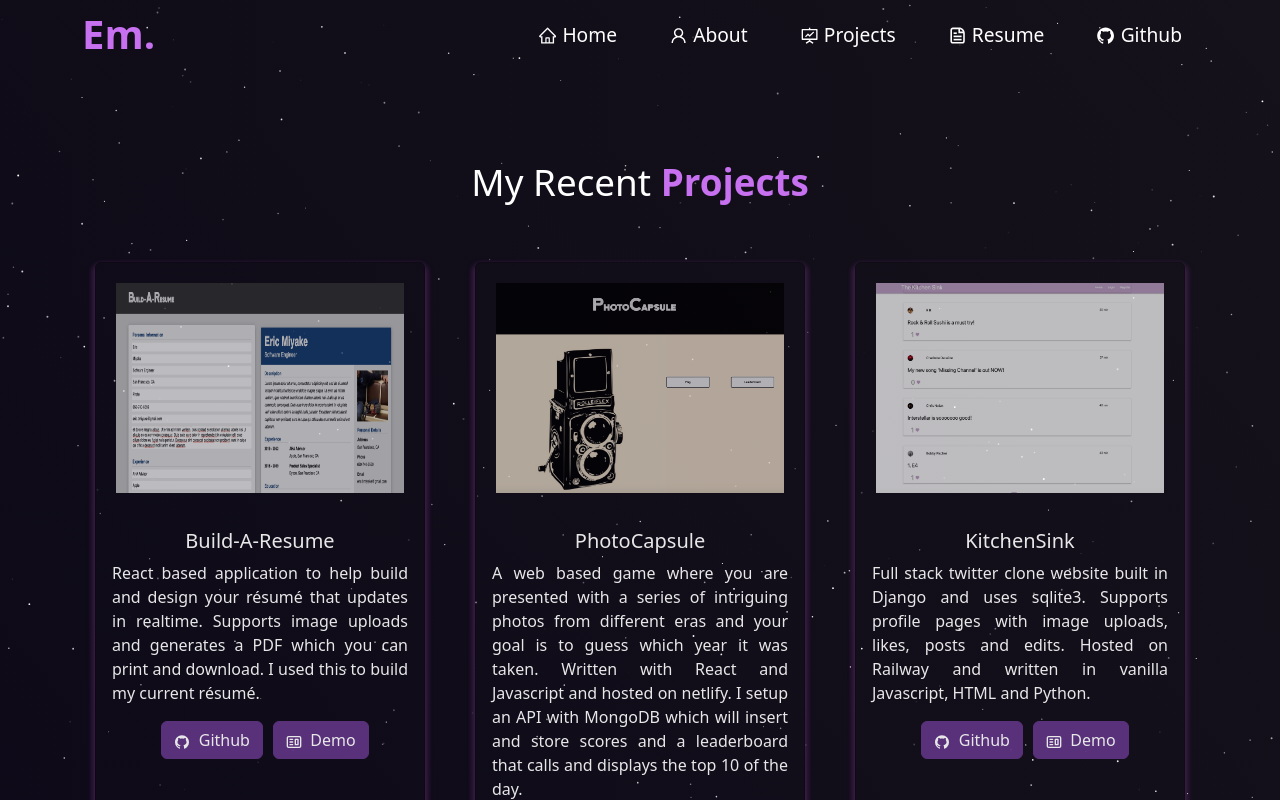
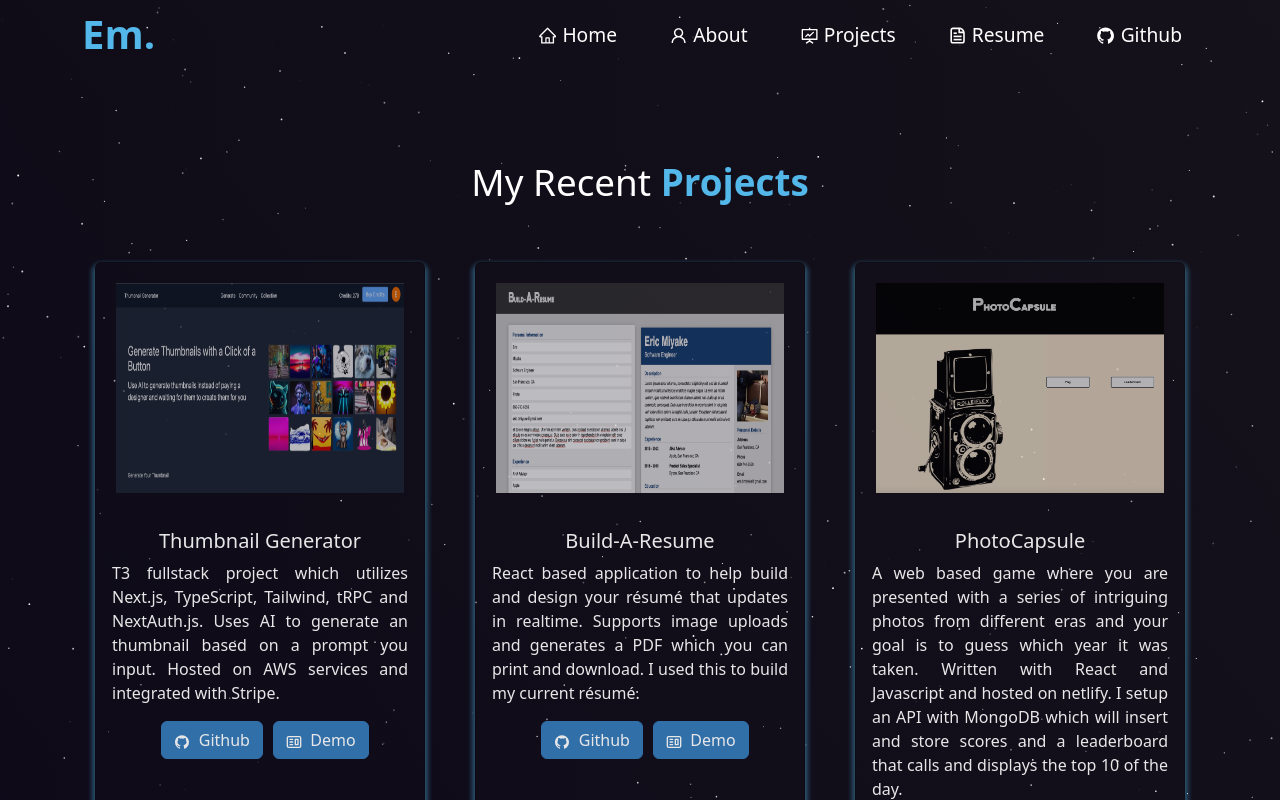
Before and after one commit to ArekBM/Portfolio, a React (Vite) app: page /project in a window 1280 px wide. Shown: the top 800 px of the page. Built offline with nearby package versions, Linux system fonts and the light colour scheme.

Commit message:
theme change and update projects

```diff
--- a/src/components/Projects.jsx
+++ b/src/components/Projects.jsx
@@ -6,6 +6,7 @@ import ParticleEngine from './ParticleEngine';
 import PhotoCapsule from '../assets/PhotoCapsule.png';
 import KitchenSink from '../assets/KitchenSink.jpg'
 import folder from '../assets/folder.png';
+import thumbnail from '../assets/thumbnail.png';
 
 export default function Projects() {
     return(
@@ -16,6 +17,15 @@ export default function Projects() {
                     My Recent <strong className='purple'>Projects </strong>
                 </h1>
                 <Row style={{ justifyContent: 'center', paddingBottom: '10px' }}>
+                    <Col md={4} className='project-card'>
+                        <ProjectCard
+                            imgPath={thumbnail}
+                            title='Thumbnail Generator'
+                            description='T3 fullstack project which utilizes Next.js, TypeScript, Tailwind, tRPC and NextAuth.js. Uses AI to generate an thumbnail based on a prompt you input. Hosted on AWS services and integrated with Stripe.'
+                            ghLink='https://github.com/ArekBM/thumbnailgen'
+                            demoLink='https://main.d2nibnnfhe4wtq.amplifyapp.com/'
+                        />
+                    </Col>
                     <Col md={4} className='project-card'>
                         <ProjectCard
                             imgPath={BuildA}
--- a/src/components/TechSkills.jsx
+++ b/src/components/TechSkills.jsx
@@ -13,7 +13,7 @@ import {
     DiNpm
 
 } from 'react-icons/di';
-import { SiVite, SiSqlite } from 'react-icons/si';
+import { SiVite, SiSqlite, SiTailwindcss, SiTypescript } from 'react-icons/si';
 
 export default function TechSkills() {
     return(
@@ -34,7 +34,7 @@ export default function TechSkills() {
                 <DiPython />
             </Col>
             <Col xs={3} md={2} className='tech-icons'>
-                <DiGit />
+                <SiTypescript />
             </Col>
             <Col xs={3} md={2} className='tech-icons'>
                 <DiBootstrap />
@@ -46,7 +46,7 @@ export default function TechSkills() {
                 <DiNpm />
             </Col>
             <Col xs={3} md={2} className='tech-icons'>
-                <DiSass />
+                <SiTailwindcss />
             </Col>
         </Row>
     )
--- a/src/components/Typing.jsx
+++ b/src/components/Typing.jsx
@@ -8,7 +8,7 @@ export default function Typing() {
                 strings: [
                     'Software Engineer',
                     'Front End Developer',
-                    'Something Clever',
+                    'Insert Something Clever',
                 ],
                 autoStart: true,
                 loop: true,
--- a/src/styles.css
+++ b/src/styles.css
@@ -11,7 +11,7 @@ html {
       rgba(12, 10, 22, 0.863)
     );
 
-    --imp-text-color: #c770f0;
+    --imp-text-color: #53b7ea;
 
 }
 
@@ -55,7 +55,7 @@ html {
 
 .navbar-toggler span {
     display: block !important;
-    background-color: #be50f4 !important;
+    background-color: #53b7ea !important;
     height: 4px !important;
     width: 27px !important;
     margin-top: 5px !important;
@@ -145,7 +145,7 @@ html {
     height: 5px;
     width: 0;
     border-radius: 16px;
-    background-color: #c95bf5;
+    background-color: #53b7ea;
     bottom: 1px;
     left: 0;
     z-index: -1;
@@ -244,7 +244,7 @@ html {
 }
 
 .project-card-view {
-    box-shadow: 0 4px 5px 3px rgba(119, 53, 136, 0.459) !important;
+    box-shadow: 0 4px 5px 3px rgba(83, 183, 234, 0.459) !important;
     background-color: transparent !important;
     opacity: 0.9 !important;
     transition: all 0.4s ease 0s !important;
@@ -255,7 +255,7 @@ html {
 .project-card-view:hover {
     transform: scale(1.02) !important;
     overflow: hidden !important;
-    box-shadow: 0 4px 4px 5px rgba(129, 72, 144, 0.561) !important;
+    box-shadow: 0 4px 4px 5px rgba(83, 183, 234, 0.561) !important;
 }
 
 .card-img-top {
@@ -305,13 +305,13 @@ html {
 
 .Typewriter__wrapper {
     font-size: 2.2em;
-    color: #be6adf;
+    color: #53b7ea;
     font-weight: 600;
 }
 
 .Typewriter__cursor {
     font-size: 2.4em;
-    color: #b562d6;
+    color: #53b7ea;
 }
 
 .about-section {
@@ -327,12 +327,12 @@ html {
     margin: 15px !important;
     padding: 10px !important;
     opacity: 0.93 !important;
-    border: 1.7px solid rgba(200, 137, 230, 0.637) !important;
+    border: 1.7px solid rgba(54, 122, 185, 0.637) !important;
     vertical-align: middle !important;
     text-align: center !important;
     border-radius: 5px !important;
     display: table !important;
-    box-shadow: 4px 5px 4px 3px rgba(89, 4, 168, 0.137) !important;
+    box-shadow: 4px 5px 4px 3px rgba(83, 183, 234, 0.137) !important;
     overflow: hidden !important;
     transition: all 0.4s ease 0s !important;
 }
@@ -346,7 +346,7 @@ html {
 .tech-icons:hover {
     transform: scale(1.05) !important;
     overflow: hidden !important;
-    border: 2.2px solid rgba(197, 115, 230, 0.883) !important;
+    border: 2.2px solid rgba(83, 183, 234, 0.883) !important;
 }
 
 .tech-icon-images {
@@ -403,14 +403,14 @@ html {
 
 .btn-primary {
     color: #fff !important;
-    background-color: #623686 !important;
-    border-color: #623686 !important;
+    background-color: #367ab9 !important;
+    border-color: #367ab9 !important;
 }
 
 .btn-primary:hover {
     color: #fff;
-    background-color: #6d20c5d7 !important;
-    border-color: #6d20c5d7 !important;
+    background-color: #3a589a !important;
+    border-color: #3a589a !important;
 }
 
 .btn:focus {
```
Also changed, not shown: src/assets/thumbnail.png (added).
